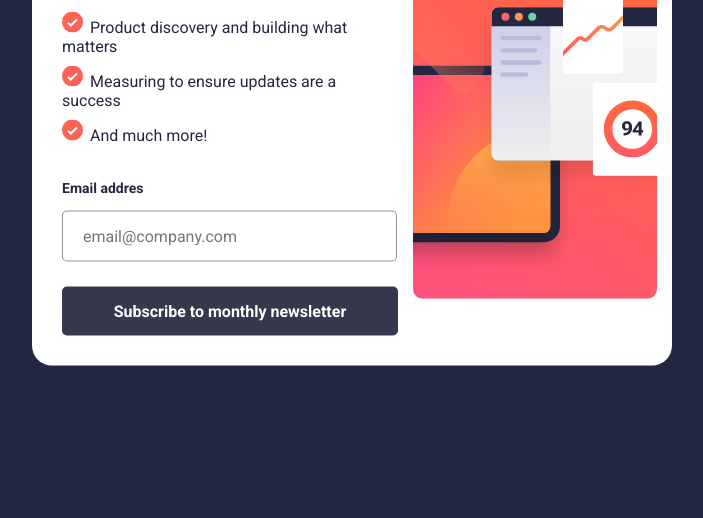
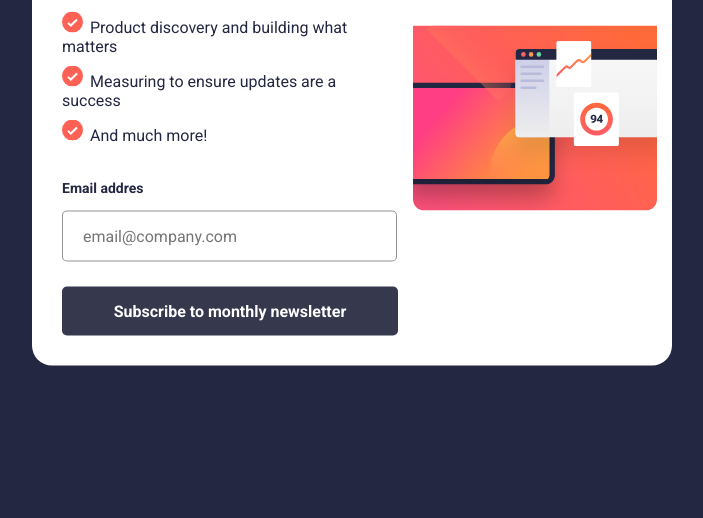
Before and after one commit to Davidpimenta/formulario_mentor, a plain HTML site: page index.html in a window 1280 px wide. Shown: the part 282-800 px from the top of the page, without its empty margins (288-991 px from the left). Drawn offline with Linux system fonts and the light colour scheme.

Commit message:
Update index.html

```diff
--- a/index.html
+++ b/index.html
@@ -16,7 +16,7 @@
 <body>
     <main>
         <div id="subscribe-email">
-            <img src="imagens/illustration-sign-up-desktop.svg" alt="" id="ilustration">
+            <img src="imagens/illustration-sign-up-mobile.svg" alt="" id="ilustration">
             <div id="formulario-conteiner">
                 <div id="titulo" class="formulario-conteiner-child">
                     <h1>Stay updated!</h1>
```
